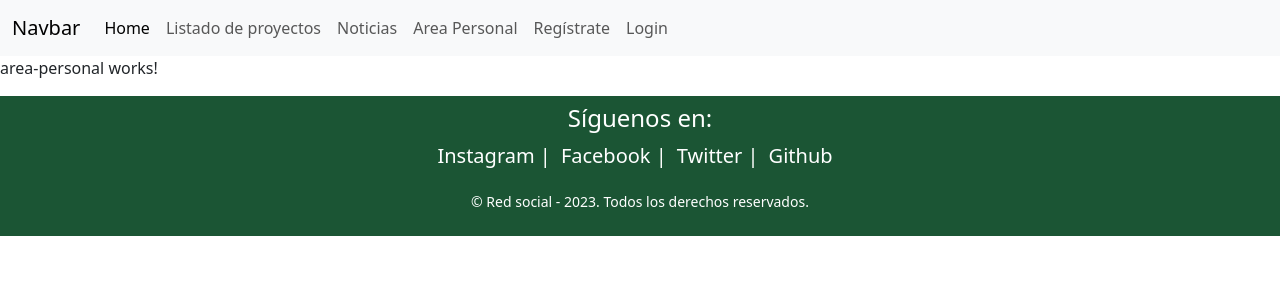
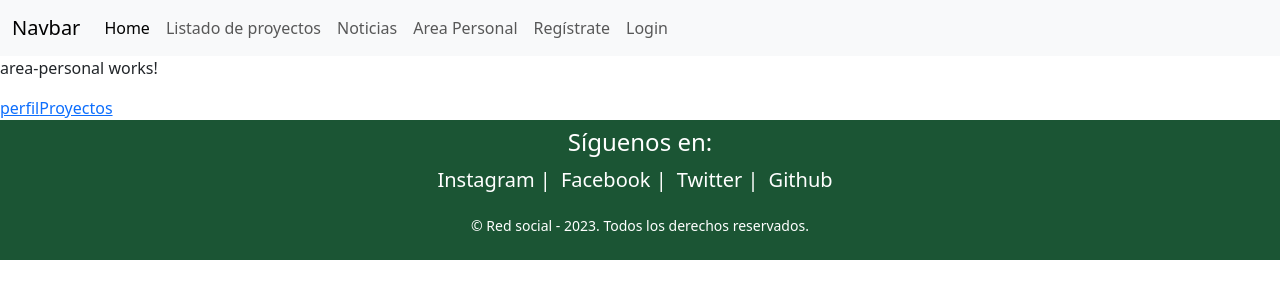
Before and after one commit to Manuhergreen/socialDevelopers2023, an Angular app in the folder FE/: page /areaPersonal in a window 1280 px wide. Shown: the top 300 px of the page. Built offline with nearby package versions, Linux system fonts and the light colour scheme.

Commit message:
area personal

```diff
--- a/FE/src/app/app-routing.module.ts
+++ b/FE/src/app/app-routing.module.ts
@@ -1,4 +1,4 @@
-import { NgModule } from '@angular/core';
+import { NgModule, Component } from '@angular/core';
 import { RouterModule, Routes } from '@angular/router';
 import { HomeComponent } from './pages/home/home.component';
 import { ListadoProyectosComponent } from './pages/listado-proyectos/listado-proyectos.component';
@@ -6,6 +6,8 @@ import { NoticiasComponent } from './pages/noticias/noticias.component';
 import { AreaPersonalComponent } from './pages/area-personal/area-personal.component';
 import { RegisterComponent } from './pages/registro/registro.component';
 import { LoginComponent } from './pages/login/login.component';
+import { PerfilUsuarioComponent } from './pages/area-personal/perfil-usuario/perfil-usuario.component';
+import { SubidaProyectosComponent } from './pages/area-personal/subida-proyectos/subida-proyectos.component';
 
 const routes: Routes = [
   {path: "",component:HomeComponent },
@@ -14,6 +16,8 @@ const routes: Routes = [
   {path: "areaPersonal",component:AreaPersonalComponent },
   {path: "register",component:RegisterComponent },
   {path: "login",component:LoginComponent },
+  {path: "perfil", component: PerfilUsuarioComponent},
+  {path: "subidaProyectos", component:SubidaProyectosComponent}
 
 ];
 
--- a/FE/src/app/pages/area-personal/area-personal.component.html
+++ b/FE/src/app/pages/area-personal/area-personal.component.html
@@ -1 +1,4 @@
 <p>area-personal works!</p>
+
+<a  routerLink="/perfil">perfil</a>
+<a  routerLink="/subidaProyectos">Proyectos</a>
```
